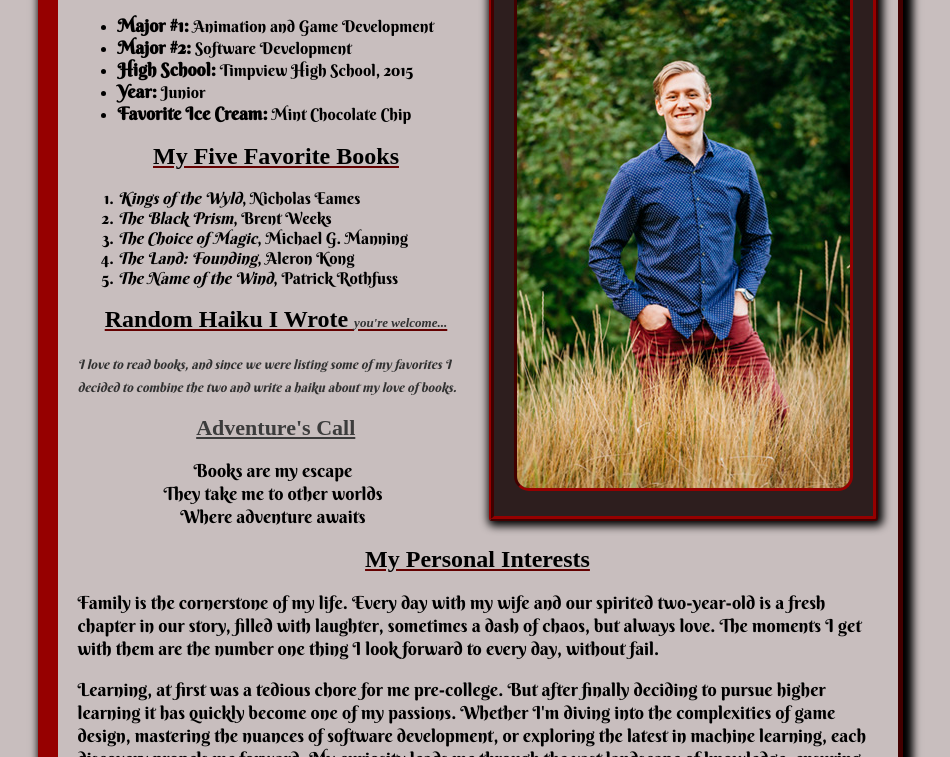
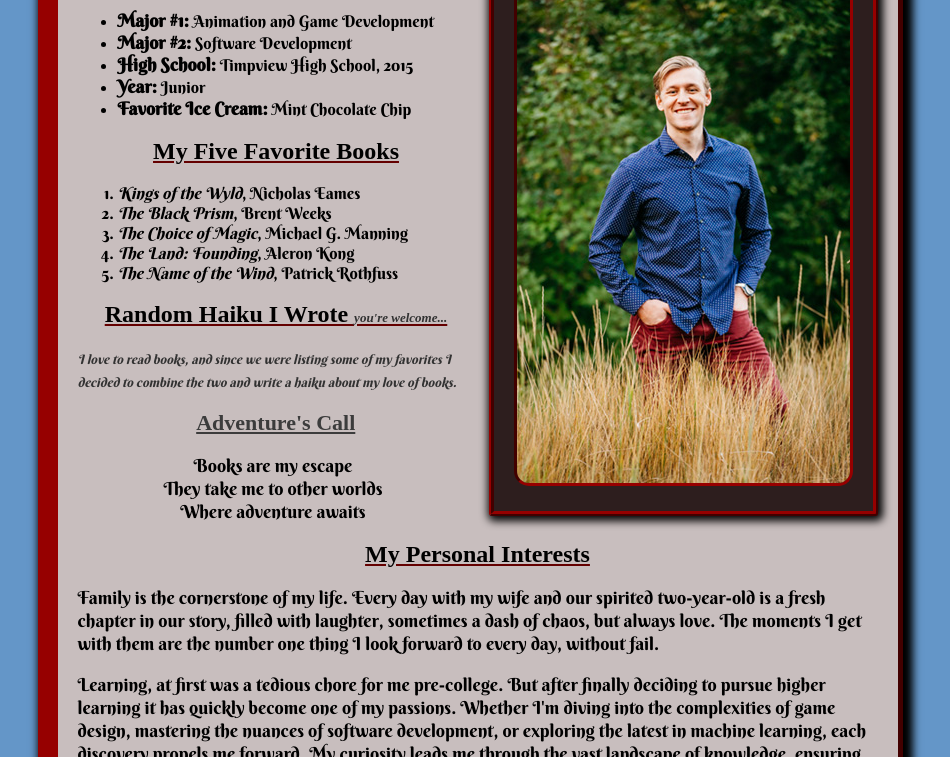
Before and after one commit to Azazelll6/CS2550, a plain HTML site: page index.html in a window 1280 px wide. Shown: the part 152-909 px from the top of the page, without its empty margins (170-1120 px from the left). Drawn offline with Linux system fonts and the light colour scheme; a web font is replaced by a local one.

Commit message:
re-added background

```diff
--- a/index.html
+++ b/index.html
@@ -13,6 +13,7 @@
 </head>
 
 <body class="about-body">
+<main>
 <div class="title-block">
     <h1>Zac Peterson</h1>
 </div>
@@ -184,5 +185,6 @@
     </table>
 </div>
 <script src="scripts/open_close.js"></script>
+</main>
 </body>
 </html>
--- a/styles/about.css
+++ b/styles/about.css
@@ -1,8 +1,7 @@
-.about-body {
-    width: 800px;
+main {
     height: auto;
     position: relative;
-    margin: 1% auto;
+    margin: auto auto;
     max-width: 800px;
     padding: 20px;
     background-color: rgb(200, 190, 190);
--- a/styles/core.css
+++ b/styles/core.css
@@ -22,6 +22,7 @@ body {
     font-family: var(--primaryCoreFont);
     font-size: var(--fontSizeMain);
     font-weight: var(--coreWeight);
+    background: rgb(100, 150, 200);
 }
 
 body h1, h2, h3, h4, h5, h6{
```
